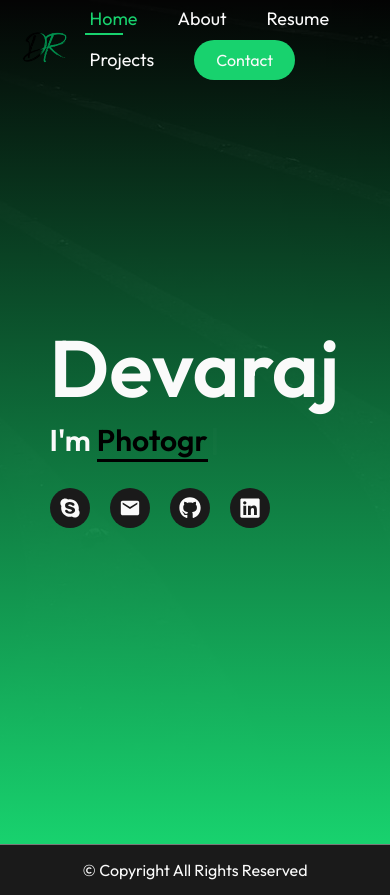
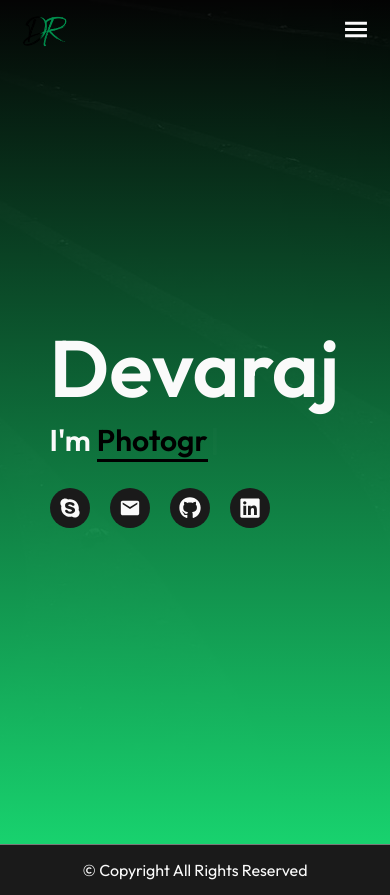
Before and after one commit to iam-dev-deva/dev-portfolio, a React (Vite) app: page / in a window 390 px wide. Built offline with nearby package versions, Linux system fonts and the light colour scheme.

Commit message:
hamburger menu

```diff
--- a/src/components/NavBar/NavBar.css
+++ b/src/components/NavBar/NavBar.css
@@ -59,3 +59,44 @@ ul .nav-item:hover{
     background-color: var(--accent-color);
     /* transition: width .5s; */
 }
+.menu-icon{
+    display: none;
+    font-size: 25px;
+}
+@media (max-width:840px){
+    /* .logo{
+        width: 100px;
+    } */
+
+
+    .menu-icon{
+        display: block;
+        width: 30px;
+        cursor: pointer;
+    }
+    nav{
+       margin: 15px 0;
+       transition: 0.5s;
+       top: -15px;
+    }
+    nav ul{
+        position: fixed;
+        top: 0;
+        right: 0;
+        background: var(--surface-color);
+
+        z-index: -1;
+        width: 200px;
+        padding-top: 70px;
+        transition: 0.5s;
+        bottom: 0;
+    }
+    nav ul li{
+        display: block;
+        margin: 25px 40px;
+    }
+    .hide-mobile-menu{
+        right: -200px;
+    }
+
+}
--- a/src/components/NavBar/NavBar.jsx
+++ b/src/components/NavBar/NavBar.jsx
@@ -2,6 +2,7 @@ import React, { useEffect, useState } from 'react'
 import './NavBar.css'
 import logo from '../../assets/logo.png'
 import {NavLink } from 'react-router-dom';
+import { GiHamburgerMenu } from 'react-icons/gi';
 
 const NavBar = () => {
 
@@ -12,18 +13,23 @@ const NavBar = () => {
       window.scrollY > 50 ? setSticky(true) : setSticky(false);
     })
   },[])
-
+  const [mobileMenu, setMobileMenu] = useState(false);
+  const toggleMenu = () => {
+    mobileMenu ? setMobileMenu(false) : setMobileMenu(true);
+  }
   return (
     <nav className={`container  ${sticky? `dark-nav` : ''}`} >
         <img className='logo' src={logo} alt="" />
         {/* <span className='logo'>Portfolio</span> */}
-        <ul>
+        <ul className={mobileMenu?'':'hide-mobile-menu'}>
             <li className="nav-item"> <NavLink activeclassname="active" to='/'>Home</NavLink ></li>
             <li className='nav-item'><NavLink activeclassname="active" to='/about' >About</NavLink ></li>
             <li className='nav-item'><NavLink activeclassname="active" to='/resume'>Resume</NavLink ></li>
             <li className='nav-item'><NavLink activeclassname="active" to='/project'>Projects</NavLink ></li>
-            <li><button className='btn'><NavLink  to='/contact'>Contact</NavLink ></button></li>
+            <li className={mobileMenu?'nav-item':'btn'}><NavLink  to='/contact'>Contact</NavLink ></li>
         </ul>
+      <GiHamburgerMenu  className='menu-icon' onClick={toggleMenu} />
+
     </nav>
   )
 }
```
